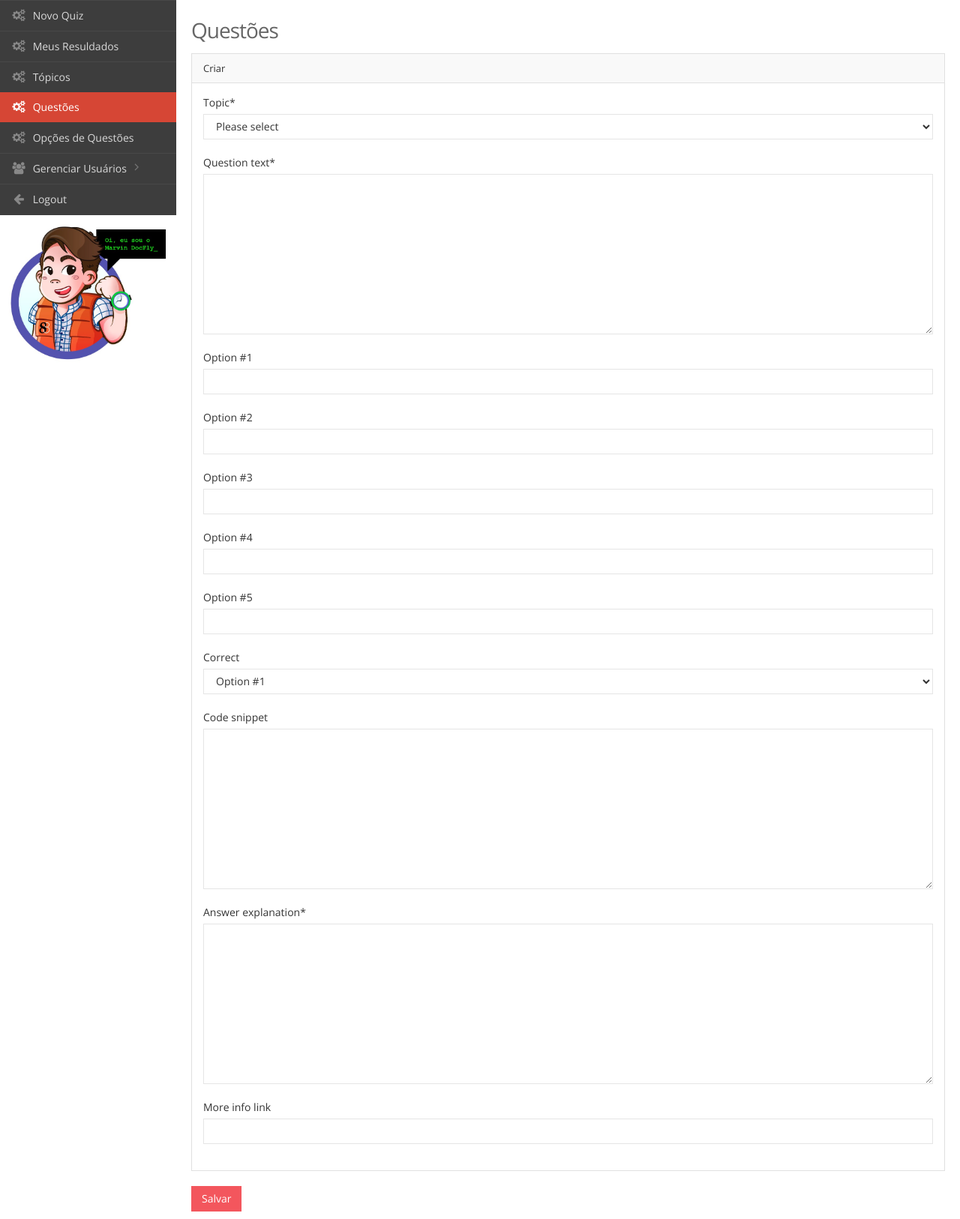
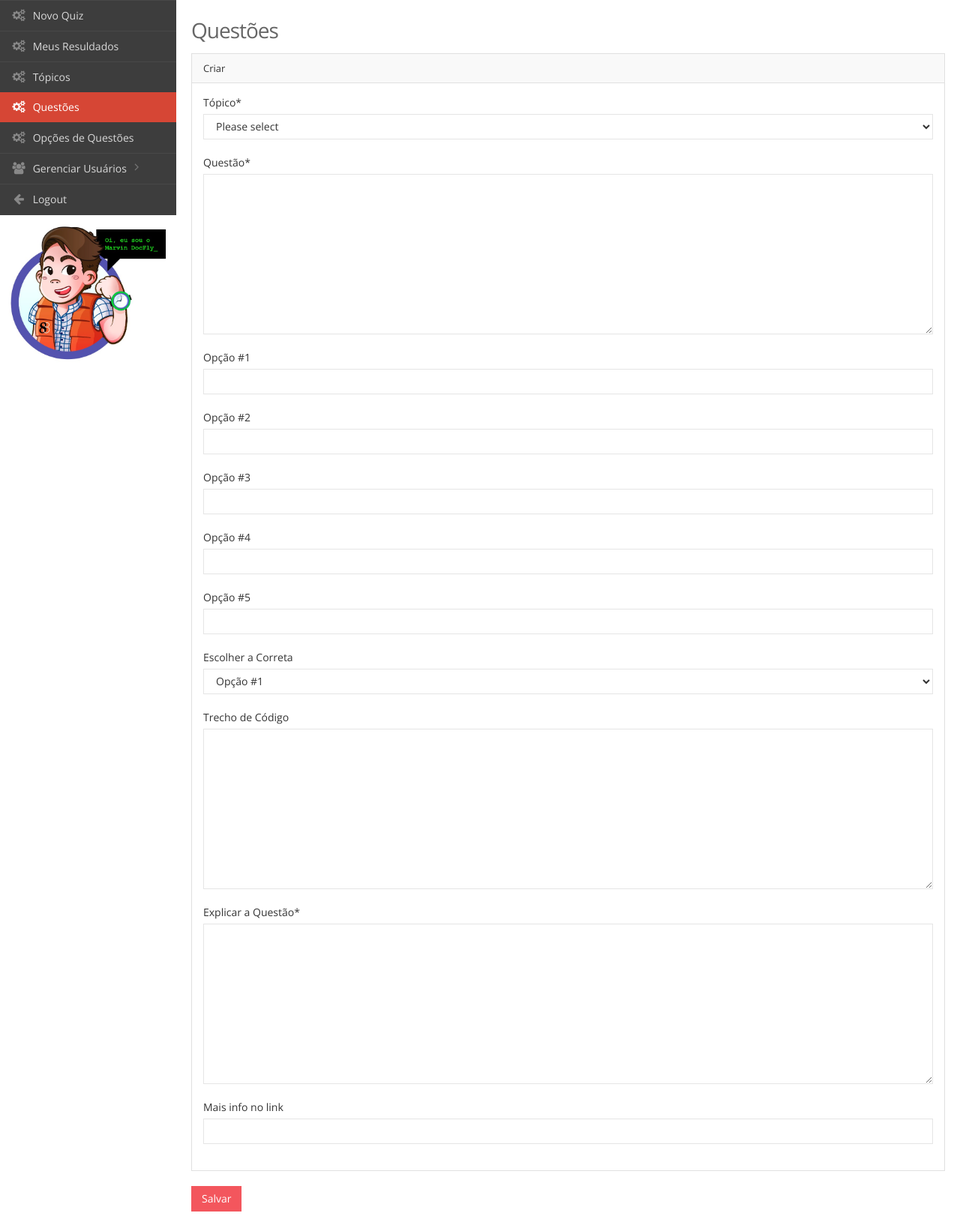
Before and after one commit to clezeraragon/quizdoc88, a Laravel app: page /questions/create in a window 1280 px wide. Shown: the part 46-1672 px from the top of the page at 75% size. Run offline with Laravel 8, Linux system fonts and the light colour scheme; a user stored in the database is signed in; tables that the repository leaves empty hold one stand-in row (values such as "Sample post"); settings files or empty folders that the repository lacks are supplied; parts of the project's set-up code (start-up, migrations or seed data) failed here and were passed over; some libraries are stand-ins or nearby versions.

```diff
--- a/app/Http/Controllers/QuestionsController.php
+++ b/app/Http/Controllers/QuestionsController.php
@@ -39,11 +39,11 @@ class QuestionsController extends Controller
         ];
 
         $correct_options = [
-            'option1' => 'Option #1',
-            'option2' => 'Option #2',
-            'option3' => 'Option #3',
-            'option4' => 'Option #4',
-            'option5' => 'Option #5'
+            'option1' => 'Opção #1',
+            'option2' => 'Opção #2',
+            'option3' => 'Opção #3',
+            'option4' => 'Opção #4',
+            'option5' => 'Opção #5'
         ];
 
         return view('questions.create', compact('correct_options') + $relations);
--- a/resources/views/questions/create.blade.php
+++ b/resources/views/questions/create.blade.php
@@ -12,7 +12,7 @@
         <div class="panel-body">
             <div class="row">
                 <div class="col-xs-12 form-group">
-                    {!! Form::label('topic_id', 'Topic*', ['class' => 'control-label']) !!}
+                    {!! Form::label('topic_id', 'Tópico*', ['class' => 'control-label']) !!}
                     {!! Form::select('topic_id', $topics, old('topic_id'), ['class' => 'form-control']) !!}
                     <p class="help-block"></p>
                     @if($errors->has('topic_id'))
@@ -24,7 +24,7 @@
             </div>
             <div class="row">
                 <div class="col-xs-12 form-group">
-                    {!! Form::label('question_text', 'Question text*', ['class' => 'control-label']) !!}
+                    {!! Form::label('question_text', 'Questão*', ['class' => 'control-label']) !!}
                     {!! Form::textarea('question_text', old('question_text'), ['class' => 'form-control ', 'placeholder' => '']) !!}
                     <p class="help-block"></p>
                     @if($errors->has('question_text'))
@@ -36,7 +36,7 @@
             </div>
             <div class="row">
                 <div class="col-xs-12 form-group">
-                    {!! Form::label('option1', 'Option #1', ['class' => 'control-label']) !!}
+                    {!! Form::label('option1', 'Opção #1', ['class' => 'control-label']) !!}
                     {!! Form::text('option1', old('option1'), ['class' => 'form-control ', 'placeholder' => '']) !!}
                     <p class="help-block"></p>
                     @if($errors->has('option1'))
@@ -48,7 +48,7 @@
             </div>
             <div class="row">
                 <div class="col-xs-12 form-group">
-                    {!! Form::label('option2', 'Option #2', ['class' => 'control-label']) !!}
+                    {!! Form::label('option2', 'Opção #2', ['class' => 'control-label']) !!}
                     {!! Form::text('option2', old('option2'), ['class' => 'form-control ', 'placeholder' => '']) !!}
                     <p class="help-block"></p>
                     @if($errors->has('option2'))
@@ -60,7 +60,7 @@
             </div>
             <div class="row">
                 <div class="col-xs-12 form-group">
-                    {!! Form::label('option3', 'Option #3', ['class' => 'control-label']) !!}
+                    {!! Form::label('option3', 'Opção #3', ['class' => 'control-label']) !!}
                     {!! Form::text('option3', old('option3'), ['class' => 'form-control ', 'placeholder' => '']) !!}
                     <p class="help-block"></p>
                     @if($errors->has('option3'))
@@ -72,7 +72,7 @@
             </div>
             <div class="row">
                 <div class="col-xs-12 form-group">
-                    {!! Form::label('option4', 'Option #4', ['class' => 'control-label']) !!}
+                    {!! Form::label('option4', 'Opção #4', ['class' => 'control-label']) !!}
                     {!! Form::text('option4', old('option4'), ['class' => 'form-control ', 'placeholder' => '']) !!}
                     <p class="help-block"></p>
                     @if($errors->has('option4'))
@@ -84,7 +84,7 @@
             </div>
             <div class="row">
                 <div class="col-xs-12 form-group">
-                    {!! Form::label('option5', 'Option #5', ['class' => 'control-label']) !!}
+                    {!! Form::label('option5', 'Opção #5', ['class' => 'control-label']) !!}
                     {!! Form::text('option5', old('option5'), ['class' => 'form-control ', 'placeholder' => '']) !!}
                     <p class="help-block"></p>
                     @if($errors->has('option5'))
@@ -96,7 +96,7 @@
             </div>
             <div class="row">
                 <div class="col-xs-12 form-group">
-                    {!! Form::label('correct', 'Correct', ['class' => 'control-label']) !!}
+                    {!! Form::label('correct', 'Escolher a Correta', ['class' => 'control-label']) !!}
                     {!! Form::select('correct', $correct_options, old('correct'), ['class' => 'form-control']) !!}
                     <p class="help-block"></p>
                     @if($errors->has('correct'))
@@ -108,7 +108,7 @@
             </div>
             <div class="row">
                 <div class="col-xs-12 form-group">
-                    {!! Form::label('code_snippet', 'Code snippet', ['class' => 'control-label']) !!}
+                    {!! Form::label('code_snippet', 'Trecho de Código', ['class' => 'control-label']) !!}
                     {!! Form::textarea('code_snippet', old('code_snippet'), ['class' => 'form-control ', 'placeholder' => '']) !!}
                     <p class="help-block"></p>
                     @if($errors->has('code_snippet'))
@@ -120,7 +120,7 @@
             </div>
             <div class="row">
                 <div class="col-xs-12 form-group">
-                    {!! Form::label('answer_explanation', 'Answer explanation*', ['class' => 'control-label']) !!}
+                    {!! Form::label('answer_explanation', 'Explicar a Questão*', ['class' => 'control-label']) !!}
                     {!! Form::textarea('answer_explanation', old('answer_explanation'), ['class' => 'form-control ', 'placeholder' => '']) !!}
                     <p class="help-block"></p>
                     @if($errors->has('answer_explanation'))
@@ -132,7 +132,7 @@
             </div>
             <div class="row">
                 <div class="col-xs-12 form-group">
-                    {!! Form::label('more_info_link', 'More info link', ['class' => 'control-label']) !!}
+                    {!! Form::label('more_info_link', 'Mais info no link', ['class' => 'control-label']) !!}
                     {!! Form::text('more_info_link', old('more_info_link'), ['class' => 'form-control', 'placeholder' => '']) !!}
                     <p class="help-block"></p>
                     @if($errors->has('more_info_link'))
```
Also changed, not shown: resources/views/results/edit.blade.php (+4 -4 lines), resources/views/results/show.blade.php (+8 -8 lines).
